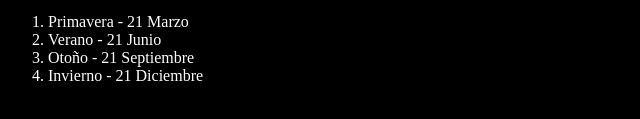
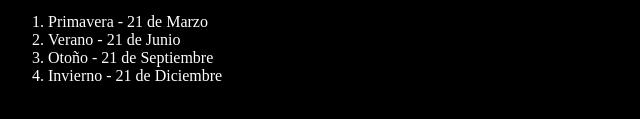
Before and after one commit to Luisrivera1211/youtube-git, a plain HTML site: page index.html in a window 1280 px wide. Shown: the part 207-326 px from the top of the page, 0-640 px from the left. Drawn offline with Linux system fonts and the light colour scheme.

Commit message:
nuevo mensaje para el último commit

```diff
--- a/index.html
+++ b/index.html
@@ -20,10 +20,10 @@
       <li>Elemento 5</li>
     </ul>
     <ol>
-      <li>Primavera - 21 Marzo</li>
-      <li>Verano - 21 Junio</li>
-      <li>Otoño - 21 Septiembre</li>
-      <li>Invierno - 21 Diciembre</li>
+      <li>Primavera - 21 de Marzo</li>
+      <li>Verano - 21 de Junio</li>
+      <li>Otoño - 21 de Septiembre</li>
+      <li>Invierno - 21 de Diciembre</li>
     </ol>
     <script src="index.js"></script>
   </body>
```
